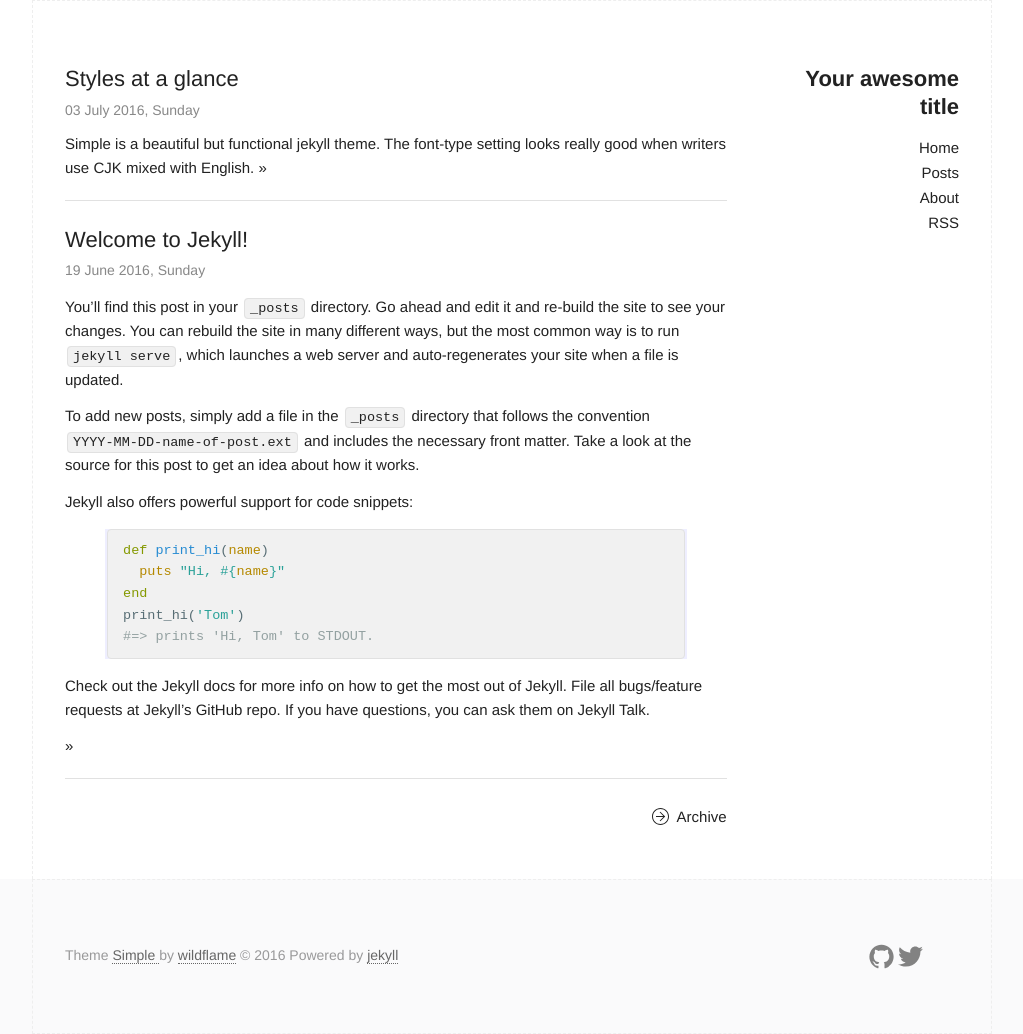
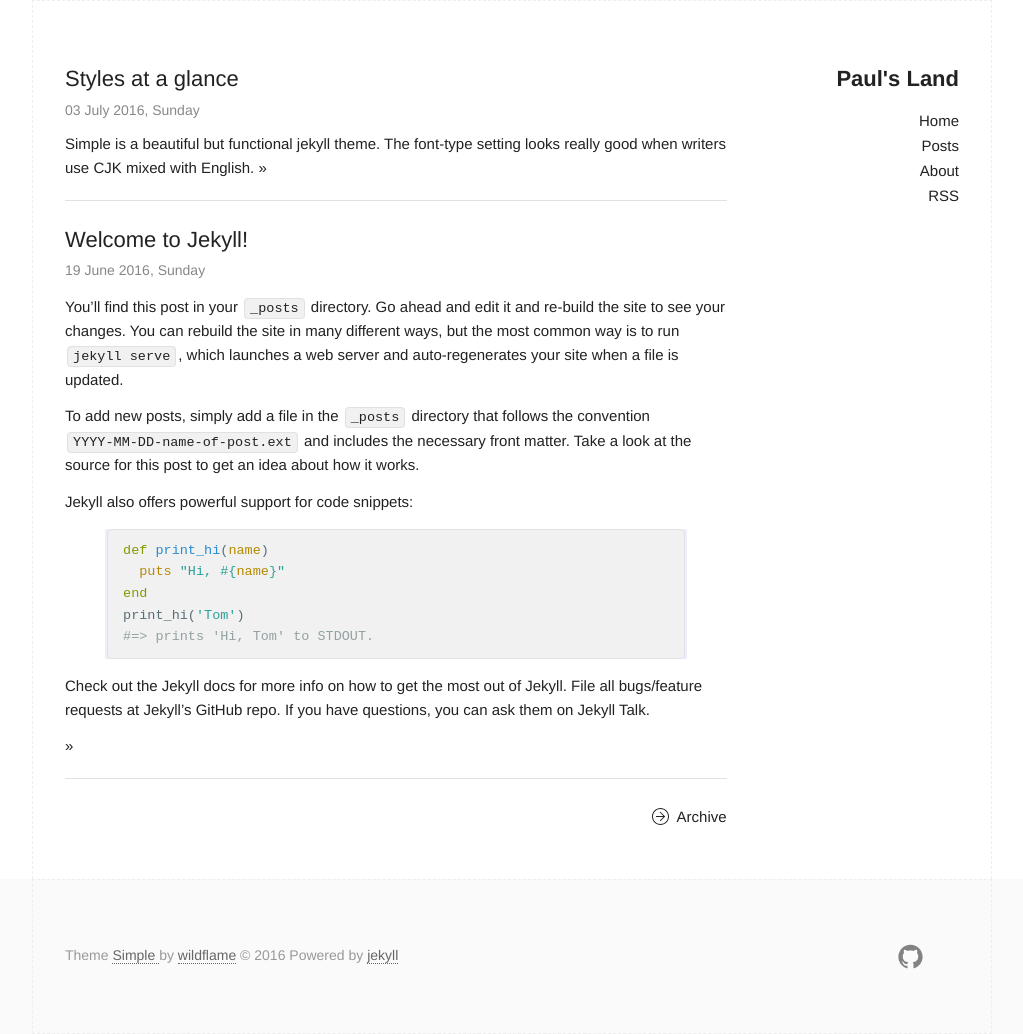
Before and after one commit to qudgns200/qudgns200.github.io, a Jekyll site: the page built from index.html, in a window 1280 px wide. Shown: the whole page, without its empty margins (128-1151 px from the left). Built offline with Jekyll 4.4.1, drawn with Linux system fonts in a browser that asks for light colours.

Commit message:
modify config.yml - url

```diff
--- a/_config.yml
+++ b/_config.yml
@@ -6,16 +6,16 @@
 # 'jekyll serve'. If you change this file, please restart the server process.
 
 # Site settings
-title: Your awesome title
-email: your-email@domain.com
+title: Paul's Land
+email: qudgns200@gmail.com
 description: > # this means to ignore newlines until "baseurl:"
   Write an awesome description for your new site here. You can edit this
   line in _config.yml. It will appear in your document head meta (for
   Google search results) and in your feed.xml site description.
-baseurl: "/jekyll-simple" # the subpath of your site, e.g. /blog
-url: "http://wildflame.me" # the base hostname & protocol for your site
-twitter_username: Taffyer
-github_username:  wild-flame
+baseurl: "" # the subpath of your site, e.g. /blog
+url: "https://qudgns200.github.io" # the base hostname & protocol for your site
+twitter_username:
+github_username:  qudgns200
 
 # Build settings
 markdown: kramdown
```
